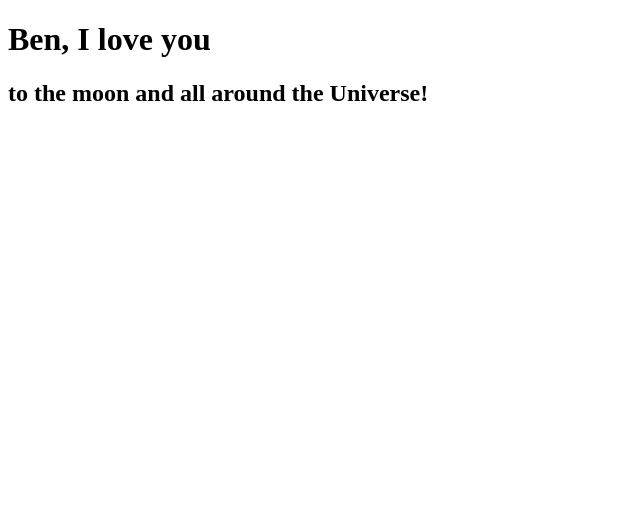
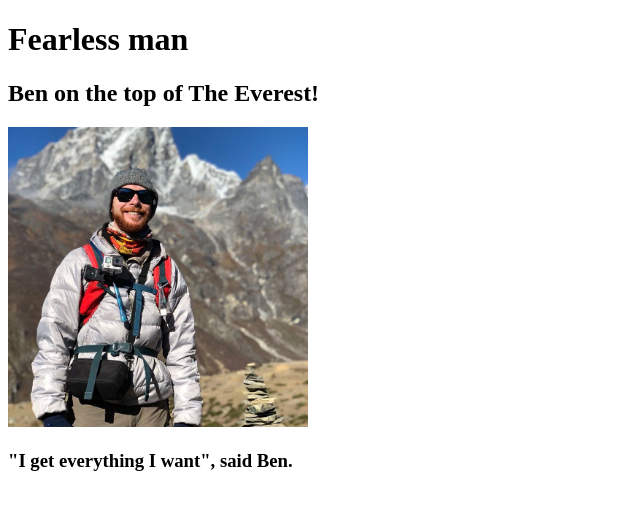
Before and after one commit to IrinaPenzina/git-101, a plain HTML site: page index.html in a window 1280 px wide. Shown: the whole page, without its empty margins (0-640 px from the left). Drawn offline with Linux system fonts and the light colour scheme.

Commit message:
Changed the page complitly. Now it's a comment and a picture with a screaming title.

```diff
--- a/index.html
+++ b/index.html
@@ -4,7 +4,9 @@
 	<title> Ben, I love you!</title>
 </head>
 <body>
-	<h1>Ben, I love you</h1>
-	<h2> to the moon and all around the Universe!</h2>
+	<h1>Fearless man</h1>
+	<h2> Ben on the top of The Everest!</h2>
+	<img src="Ben.jpg" width=300 height=300 alt="Ben the winner">
+	<h3>"I get everything I want", said Ben.</h3>
 </body>
 </html>
```
Also changed, not shown: Ben.jpg (added).
